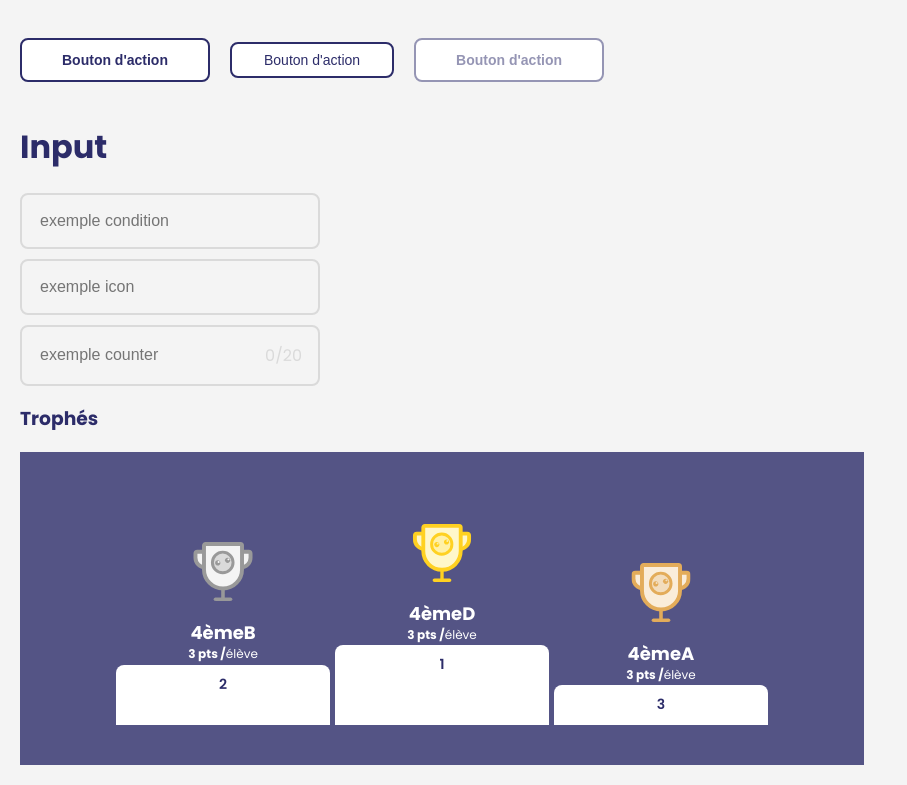
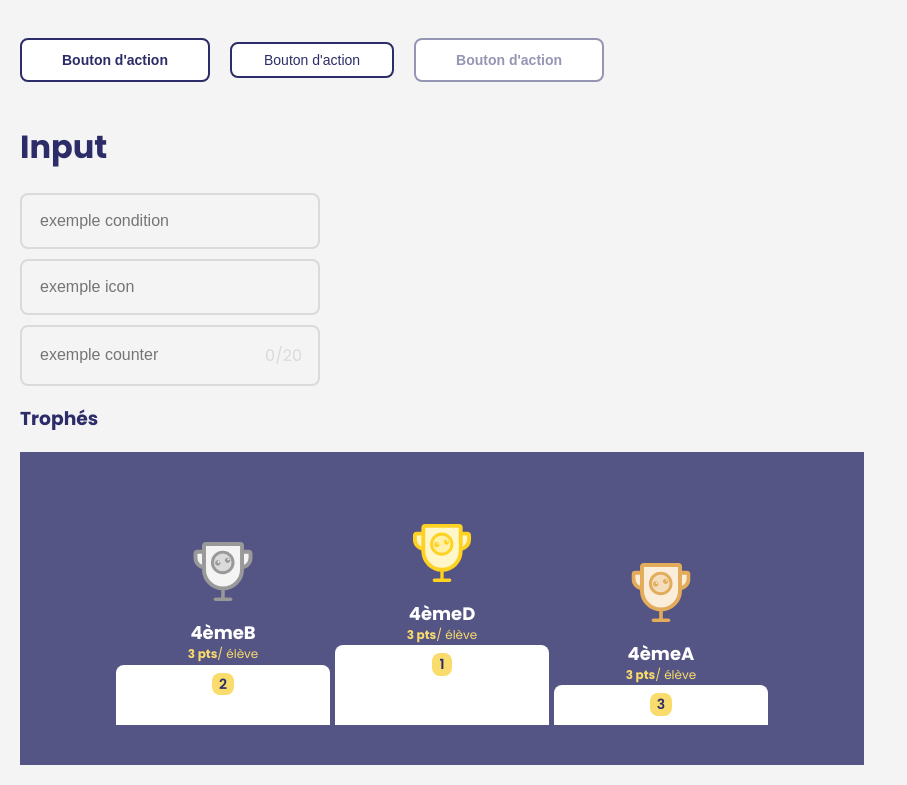
Before and after one commit to Ma-Petite-Planete/ma-petite-librairie, a React (Vite) app: page / in a window 1280 px wide. Shown: the part 1139-1924 px from the top of the page, without its empty margins (0-907 px from the left). Built offline with nearby package versions, Linux system fonts and the light colour scheme.

Commit message:
wip - changement props

```diff
--- a/src/App.tsx
+++ b/src/App.tsx
@@ -7,6 +7,7 @@ import InputDemo from "./section/InputSection";
 import yellowLogo from "./ressources/logo/yellow_logo_blue_text.svg";
 import whiteLogo from "./ressources/logo/white_logo_white_text.svg";
 import logoOnly from "./ressources/logo/logo_only_yellow.svg";
+import { ScoColors } from "./utils/Mppcolors";
 
 function App() {
   return (
@@ -70,7 +71,8 @@ function App() {
       <InputDemo />
       <h3>Trophés</h3>
       <MppPodium
-        isMppScolaire={true}
+        color={ScoColors.lightYellow}
+        typeOfPlayers="élève"
         rankedElements={[
           {
             name: "4èmeD",
--- a/src/components/MppPodium/MppPodium.tsx
+++ b/src/components/MppPodium/MppPodium.tsx
@@ -1,27 +1,31 @@
 import React from "react";
 import MppPodiumStep from "../MppPodiumStep/MppPodiumStep";
 import "./MppPodium.css";
+
+interface PodiumStep {
+  name: String;
+  points: number;
+  ranking: number;
+}
 interface MppPodiumProps {
-  rankedElements: League[] | Class[];
-  isMppScolaire: boolean;
+  rankedElements: Array<PodiumStep>;
+  color: string;
+  typeOfPlayers: string;
 }
-
-interface League {} // a importer d'un seul autre fichier
-interface Class {} // a importer d'un seul autre fichier
 
 const MppPodium: React.FC<MppPodiumProps> = ({
   rankedElements,
-  isMppScolaire,
+  typeOfPlayers,
+  color,
 }) => {
   return (
     <div className="podium__container">
       {rankedElements.map((element) => (
         <MppPodiumStep
-          key={element.id}
           title={element.name}
           pointsNumber={element.points}
-          typeOfPlayer={isMppScolaire ? "élève" : "player"}
-          color={isMppScolaire ? "var(--yellow_2)" : "var(--yellow_2)"}
+          typeOfPlayer={typeOfPlayers}
+          color={color}
           ranking={element.ranking}
         />
       ))}
--- a/src/components/MppPodiumStep/MppPodiumStep.tsx
+++ b/src/components/MppPodiumStep/MppPodiumStep.tsx
@@ -2,7 +2,6 @@ import goldTrophee from "../../ressources/icon/coupe_or.svg";
 import silverTrophee from "../../ressources/icon/coupe_argent.svg";
 import bronzeTrophee from "../../ressources/icon/coupe_bronze.svg";
 import "./MppPodiumStep.css";
-import "../../";
 import React, { useState, useEffect } from "react";
 
 interface MppPodiumStepProps {
@@ -57,8 +56,8 @@ const MppPodiumStep: React.FC<MppPodiumStepProps> = ({
             style={{ color: `${color}` }}
             className="podium_step__list--type text_small_b"
           >
-            {pointsNumber} pts /
-            <span className="text_small">{typeOfPlayer}</span>
+            {pointsNumber} pts
+            <span className="text_small">/ {typeOfPlayer}</span>
           </li>
         </ul>
       </div>
```
Also changed, not shown: 2 other files (tests, documents, lock files or other folders).
